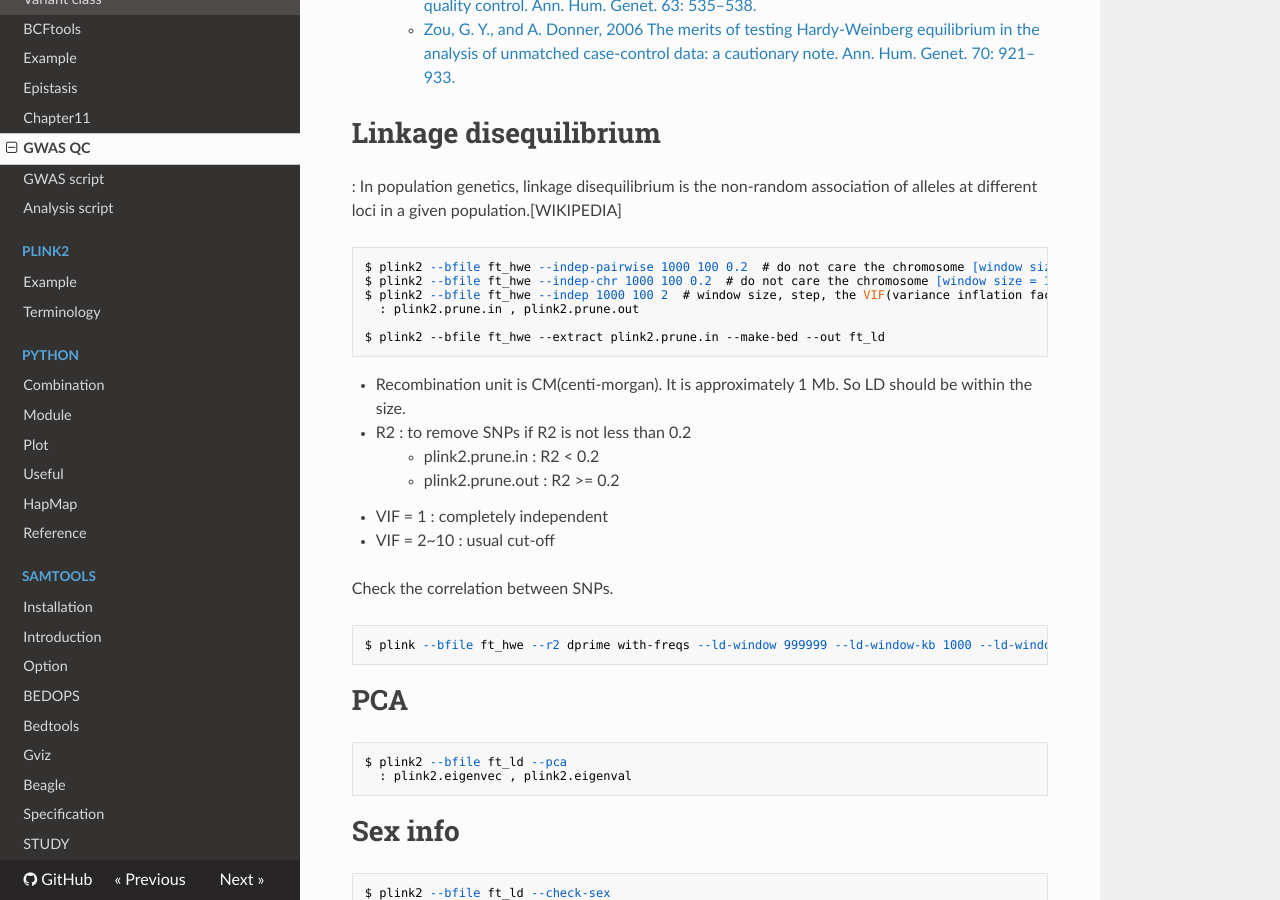
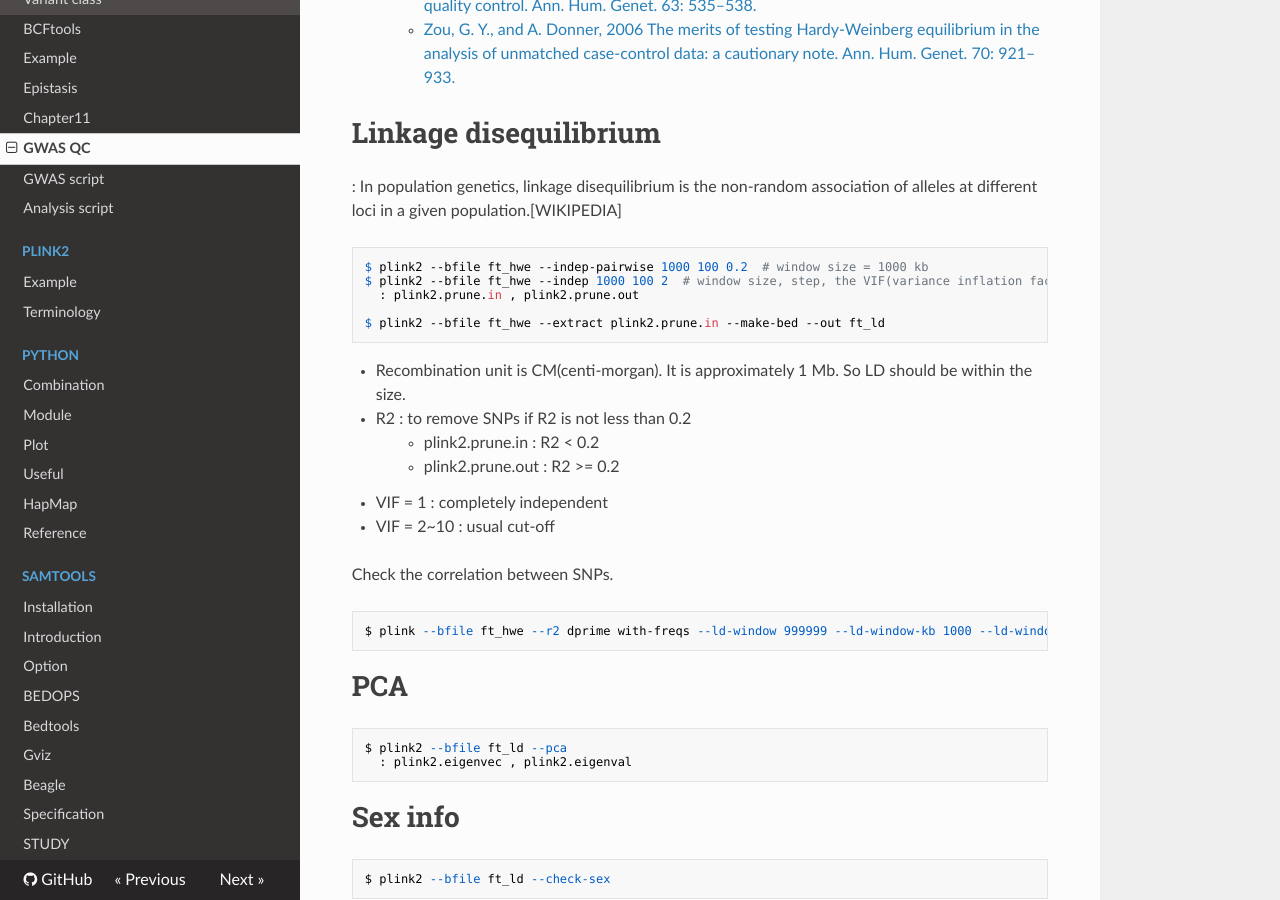
Before and after one commit to WonyoungCho/plink, an MkDocs documentation site: the page built from docs/GWAS.md, in a window 1280 px wide and 900 px high, scrolled down 2832 px. Built offline with MkDocs 1.6.1, drawn with Linux system fonts in a browser that asks for light colours; nearby versions of some CDN libraries; old or Windows-style settings are respelled for this version of MkDocs.

Commit message:
Update GWAS.md

````diff
--- a/docs/GWAS.md
+++ b/docs/GWAS.md
@@ -110,8 +110,7 @@
 # Linkage disequilibrium
 : In population genetics, linkage disequilibrium is the non-random association of alleles at different loci in a given population.[WIKIPEDIA]
 ```
-$ plink2 --bfile ft_hwe --indep-pairwise 1000 100 0.2  # do not care the chromosome [window size = 1000 kb].
-$ plink2 --bfile ft_hwe --indep-chr 1000 100 0.2  # do not care the chromosome [window size = 1000 kb].
+$ plink2 --bfile ft_hwe --indep-pairwise 1000 100 0.2  # window size = 1000 kb
 $ plink2 --bfile ft_hwe --indep 1000 100 2  # window size, step, the VIF(variance inflation factor) threshold: 1/(1-R^2)
   : plink2.prune.in , plink2.prune.out
 
````
